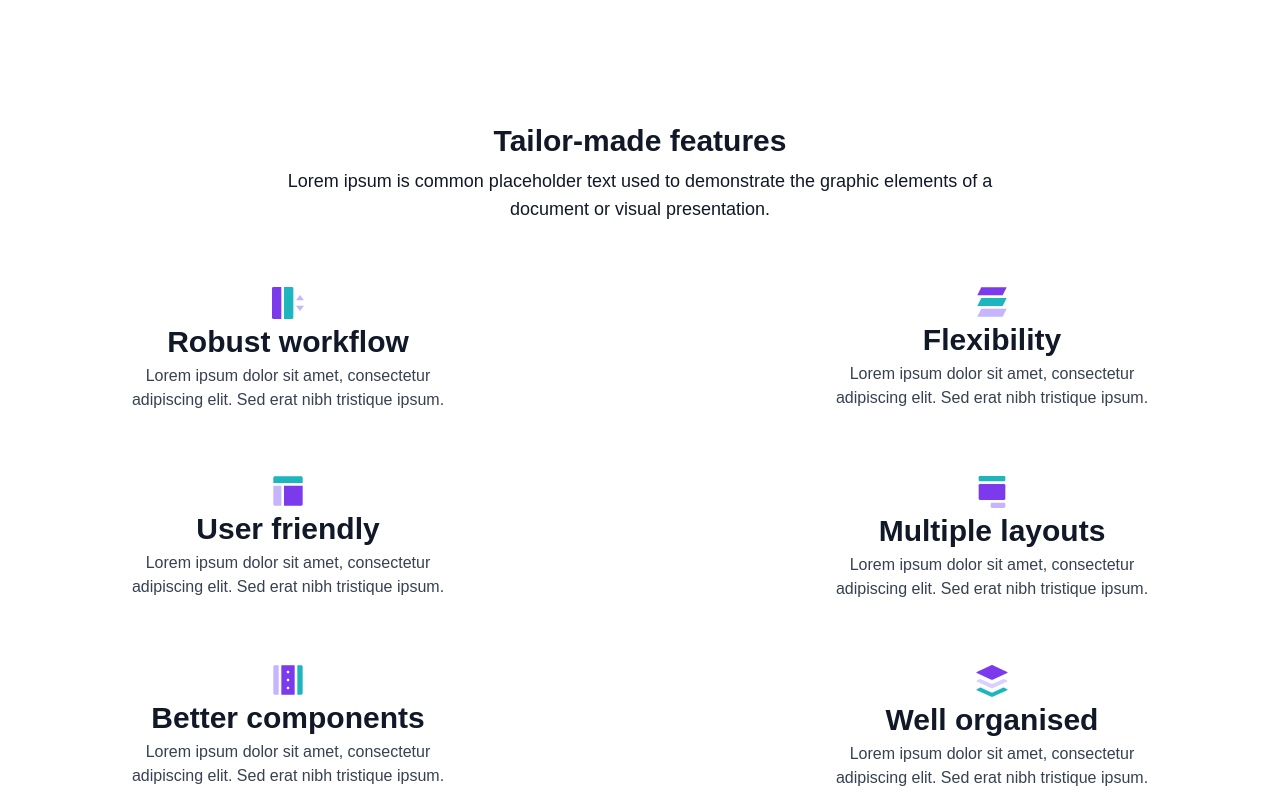
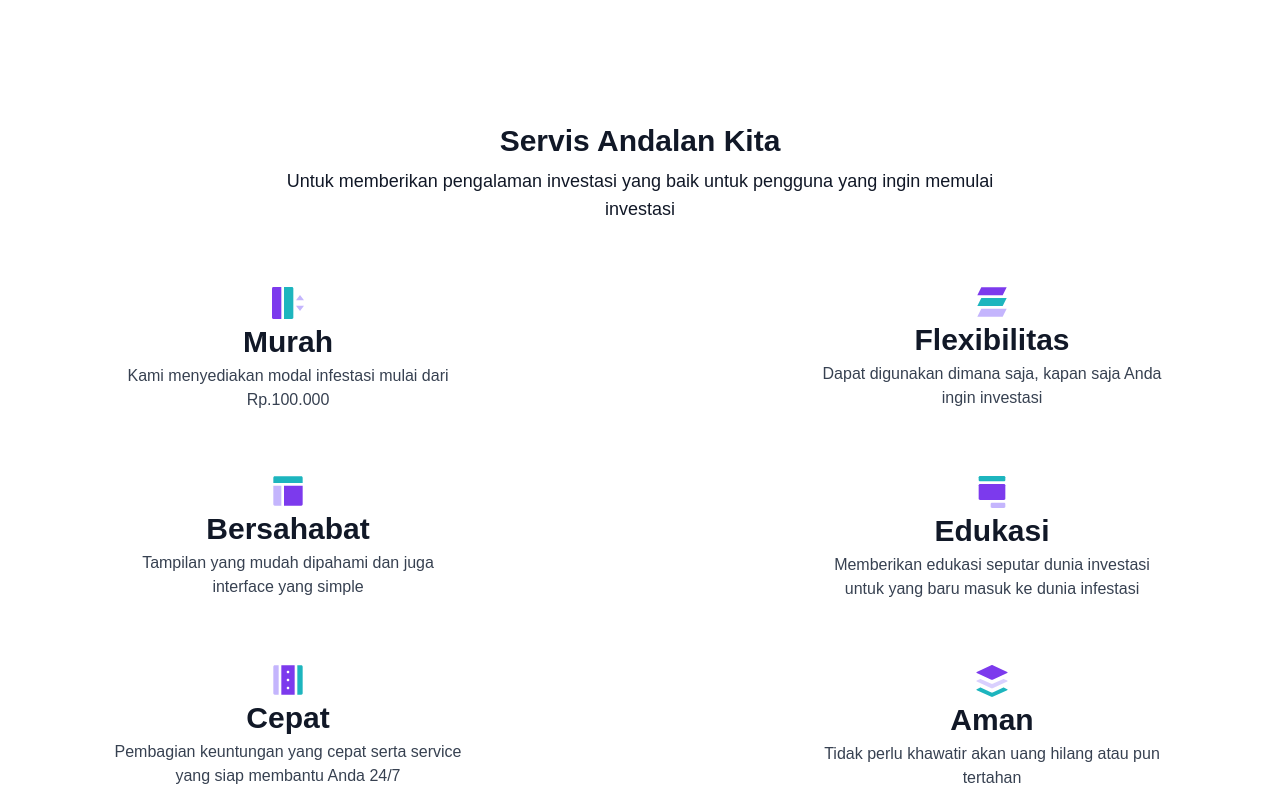
Before and after one commit to floxydio/homefund-landingnew, a Next.js app: page / in a window 1280 px wide. Shown: the part 1140-1940 px from the top of the page. Built offline with nearby package versions, Linux system fonts and the light colour scheme.

Commit message:
add Tawk.to

```diff
--- a/package.json
+++ b/package.json
@@ -12,6 +12,7 @@
     "name": "HomeFunding"
   },
   "dependencies": {
+    "@tawk.to/tawk-messenger-react": "^2.0.2",
     "next": "14.0.1",
     "react": "^18",
     "react-dom": "^18",
--- a/src/Components/FeatureSection/Feature.tsx
+++ b/src/Components/FeatureSection/Feature.tsx
@@ -6,8 +6,8 @@ export default function Feature() {
                 {/* section heading */}
                 <div className="flex justify-center">
                     <div className="flex-row space-y-2 max-w-3xl ">
-                        <h1 className="text-3xl font-bold text-center text-[#111827]">Tailor-made features</h1>
-                        <p className="text-center text-[#111827] text-lg">Lorem ipsum is common placeholder text used to demonstrate the graphic elements of a document or visual presentation.</p>
+                        <h1 className="text-3xl font-bold text-center text-[#111827]">Servis Andalan Kita</h1>
+                        <p className="text-center text-[#111827] text-lg">Untuk memberikan pengalaman investasi yang baik untuk pengguna yang ingin memulai investasi</p>
                     </div>
                 </div>
                 {/* container */}
@@ -36,9 +36,9 @@ export default function Feature() {
                                     {/* content  */}
                                     <div className="justify-center max-w-[352px] min-w-[303px]">
                                         <div className="text-[#111827]">
-                                            <h1 className="font-bold text-[30px] text-center ">Robust workflow</h1></div>
+                                            <h1 className="font-bold text-[30px] text-center ">Murah</h1></div>
                                         <div className="text-[#374151]  flex flex-row">
-                                            <p className="text-center text-[##374151]">Lorem ipsum dolor sit amet, consectetur adipiscing elit. Sed erat nibh tristique ipsum.</p></div>
+                                            <p className="text-center text-[##374151]">Kami menyediakan modal infestasi mulai dari Rp.100.000 </p></div>
                                     </div>
                                 </div>
 
@@ -57,9 +57,9 @@ export default function Feature() {
                                     {/* content  */}
                                     <div className="justify-center max-w-[352px] min-w-[303px]">
                                         <div className="text-[#111827]">
-                                            <h1 className="font-bold text-[30px] text-center ">Flexibility</h1></div>
+                                            <h1 className="font-bold text-[30px] text-center ">Flexibilitas</h1></div>
                                         <div className="text-[#374151]  flex flex-row" >
-                                            <p className="text-center ">Lorem ipsum dolor sit amet, consectetur adipiscing elit. Sed erat nibh tristique ipsum.</p></div>
+                                            <p className="text-center ">Dapat digunakan dimana saja, kapan saja Anda ingin investasi</p></div>
                                     </div>
                                 </div>
 
@@ -78,9 +78,9 @@ export default function Feature() {
                                     {/* content  */}
                                     <div className="justify-center max-w-[352px] min-w-[303px]">
                                         <div className="text-[#111827]">
-                                            <h1 className="font-bold text-[30px] text-center ">User friendly</h1></div>
+                                            <h1 className="font-bold text-[30px] text-center ">Bersahabat</h1></div>
                                         <div className="text-[#374151]  flex flex-row" >
-                                            <p className="text-center ">Lorem ipsum dolor sit amet, consectetur adipiscing elit. Sed erat nibh tristique ipsum.</p></div>
+                                            <p className="text-center ">Tampilan yang mudah dipahami dan juga interface yang simple</p></div>
                                     </div>
                                 </div>
 
@@ -99,9 +99,9 @@ export default function Feature() {
                                     {/* content  */}
                                     <div className="justify-center max-w-[352px] min-w-[303px]">
                                         <div className="text-[#111827]">
-                                            <h1 className="font-bold text-[30px] text-center ">Multiple layouts</h1></div>
+                                            <h1 className="font-bold text-[30px] text-center ">Edukasi</h1></div>
                                         <div className="text-[#374151]  flex flex-row">
-                                            <p className="text-center text-[##374151]">Lorem ipsum dolor sit amet, consectetur adipiscing elit. Sed erat nibh tristique ipsum.</p></div>
+                                            <p className="text-center text-[##374151]">Memberikan edukasi seputar dunia investasi untuk yang baru masuk ke dunia infestasi</p></div>
                                     </div>
                                 </div>
 
@@ -120,9 +120,9 @@ export default function Feature() {
                                     {/* content  */}
                                     <div className="justify-center max-w-[352px] min-w-[303px]">
                                         <div className="text-[#111827]">
-                                            <h1 className="font-bold text-[30px] text-center ">Better components</h1></div>
+                                            <h1 className="font-bold text-[30px] text-center ">Cepat</h1></div>
                                         <div className="text-[#374151]  flex flex-row" >
-                                            <p className="text-center ">Lorem ipsum dolor sit amet, consectetur adipiscing elit. Sed erat nibh tristique ipsum.</p></div>
+                                            <p className="text-center ">Pembagian keuntungan yang cepat serta service yang siap membantu Anda 24/7</p></div>
                                     </div>
                                 </div>
 
@@ -141,9 +141,9 @@ export default function Feature() {
                                     {/* content  */}
                                     <div className="justify-center max-w-[352px] min-w-[303px]">
                                         <div className="text-[#111827]">
-                                            <h1 className="font-bold text-[30px] text-center ">Well organised</h1></div>
+                                            <h1 className="font-bold text-[30px] text-center ">Aman</h1></div>
                                         <div className="text-[#374151]  flex flex-row" >
-                                            <p className="text-center ">Lorem ipsum dolor sit amet, consectetur adipiscing elit. Sed erat nibh tristique ipsum.</p></div>
+                                            <p className="text-center ">Tidak perlu khawatir akan uang hilang atau pun tertahan</p></div>
                                     </div>
                                 </div>
                             </div>
--- a/src/app/page.tsx
+++ b/src/app/page.tsx
@@ -2,6 +2,7 @@ import Feature from "@/Components/FeatureSection/Feature";
 import Header from "@/Components/HeaderSection/Header.section";
 import Footer from "@/Components/FooterSection/FooterSection";
 import Simulasi from "@/Components/SimulasiSection/Simulasi.section";
+import TawkMessengerReact from '@tawk.to/tawk-messenger-react';
 
 
 export default function Home() {
@@ -10,6 +11,7 @@ export default function Home() {
       <Header />
       <Feature />
       <Footer />
+      <TawkMessengerReact />
     </div>
   )
 }
```
Also changed, not shown: 1 other file (tests, documents, lock files or other folders).
